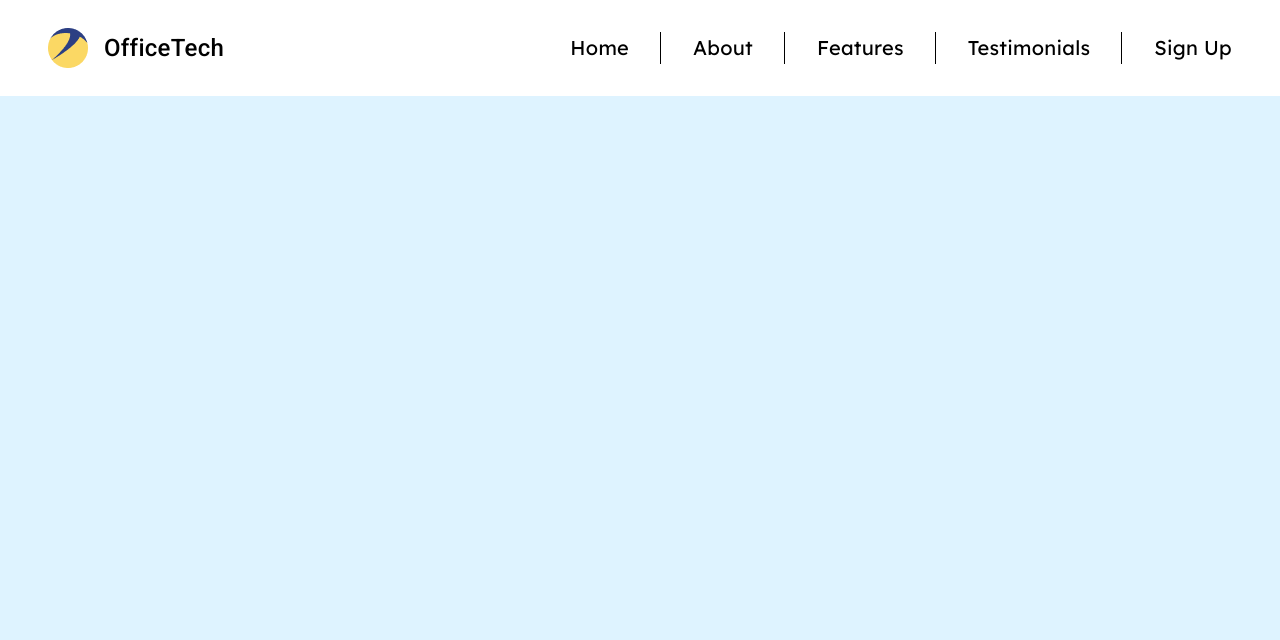
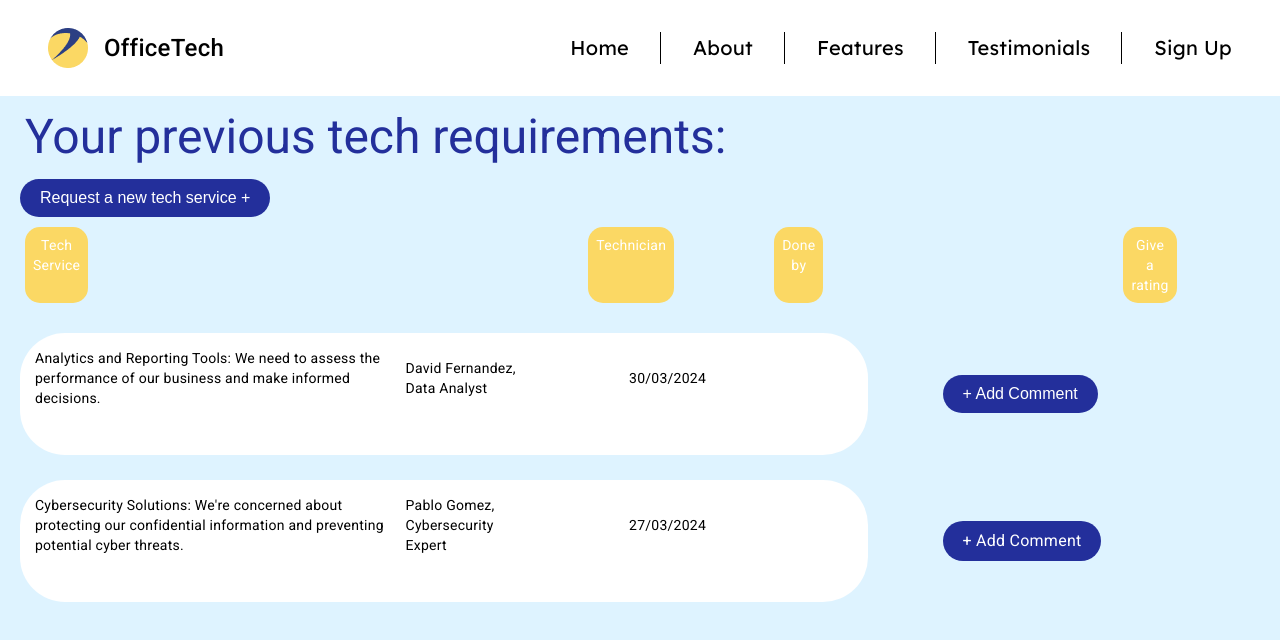
Before and after one commit to OpenSourceSW53/officetech-frontend, an Angular app: page /services/1/1 in a window 1280 px wide. Before the commit this address led to /. Shown: the top 640 px of the page. Built offline with nearby package versions, Linux system fonts and the light colour scheme.

Commit message:
add: comment services component

```diff
--- a/src/app/officetech/components/comments/comments.component.ts
+++ b/src/app/officetech/components/comments/comments.component.ts
@@ -1,6 +1,7 @@
 import { Component } from '@angular/core';
 import {MatCard, MatCardContent, MatCardHeader, MatCardTitleGroup,MatCardModule} from "@angular/material/card";
 import {NgOptimizedImage} from "@angular/common";
+import {Router} from "@angular/router";
 
 @Component({
   selector: 'app-comments',
@@ -17,5 +18,5 @@
   styleUrl: './comments.component.css'
 })
 export class CommentsComponent {
-
+  constructor(private router: Router){}
 }
--- a/src/app/officetech/components/services-ccompany/services-ccompany.component.html
+++ b/src/app/officetech/components/services-ccompany/services-ccompany.component.html
@@ -25,6 +25,6 @@
         <p class="report-date">27/03/2024</p>
       </div>
     </div>
-    <button class="btn-rounded-blue btn-add-comment">+ Add Comment</button>
+    <div class="btn-rounded-blue btn-add-comment" (click)="newComment()">+ Add Comment</div>
   </div>
 </div>
--- a/src/app/officetech/components/services-ccompany/services-ccompany.component.ts
+++ b/src/app/officetech/components/services-ccompany/services-ccompany.component.ts
@@ -1,4 +1,5 @@
 import { Component } from '@angular/core';
+import {Router} from "@angular/router";
 
 @Component({
   selector: 'app-services-ccompany',
@@ -8,5 +9,10 @@
   styleUrl: './services-ccompany.component.css'
 })
 export class ServicesCcompanyComponent {
+  constructor(private router: Router){}
 
+  newComment() {
+    console.log('ola')
+    this.router.navigate(["new_comment"])
+  }
 }
--- a/src/app/officetech/views/home/home.component.html
+++ b/src/app/officetech/views/home/home.component.html
@@ -1 +1,2 @@
-<app-panel-services [header_titles]="['Tech Service', 'Technician', 'Status', 'Due']"/>
+<!--<app-panel-services [header_titles]="['Tech Service', 'Technician', 'Status', 'Due']"/>-->
+<app-forum></app-forum>
--- a/src/app/officetech/views/home/home.component.ts
+++ b/src/app/officetech/views/home/home.component.ts
@@ -1,11 +1,13 @@
 import { Component } from '@angular/core';
 import {PanelComponent} from "../panel-services/panel-services.component";
+import {ForumComponent} from "../forum/forum.component";
 
 @Component({
   selector: 'app-home',
   standalone: true,
   imports: [
-    PanelComponent
+    PanelComponent,
+    ForumComponent
   ],
   templateUrl: './home.component.html',
   styleUrl: './home.component.css'
--- a/src/public/header/header.component.ts
+++ b/src/public/header/header.component.ts
@@ -1,7 +1,7 @@
 import {Component} from '@angular/core';
 import {MatToolbar} from "@angular/material/toolbar";
 import {NgClass, NgForOf, NgIf} from "@angular/common";
-import {Router} from "@angular/router";
+import {ActivatedRoute, Router} from "@angular/router";
 
 @Component({
   selector: 'app-header',
@@ -22,7 +22,7 @@
   */
   navbar_list: string[] = [];
 
-  constructor(private router: Router) {
+  constructor(private router: Router, private route: ActivatedRoute) {
     this.titlesNavbar();
   }
 
```
Also changed, not shown: src/app/app.routes.ts (+17 -1 lines).
